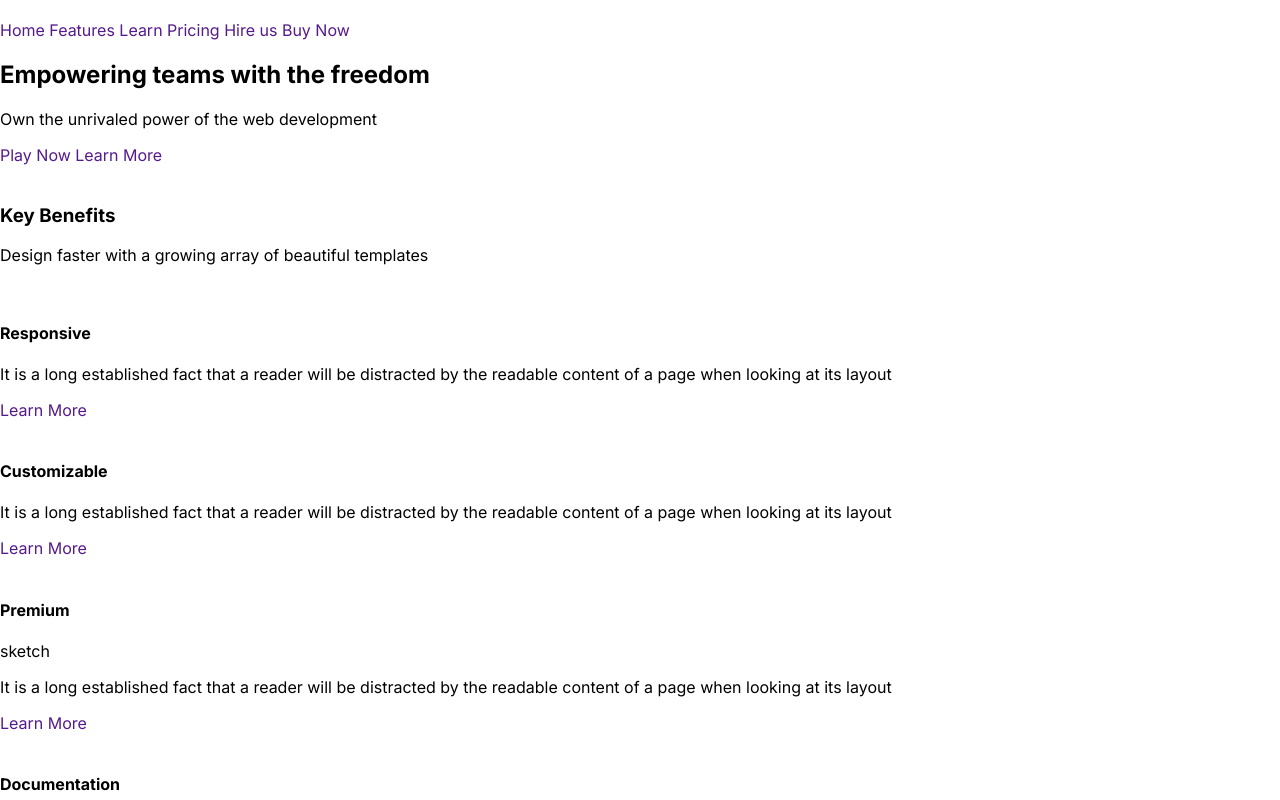
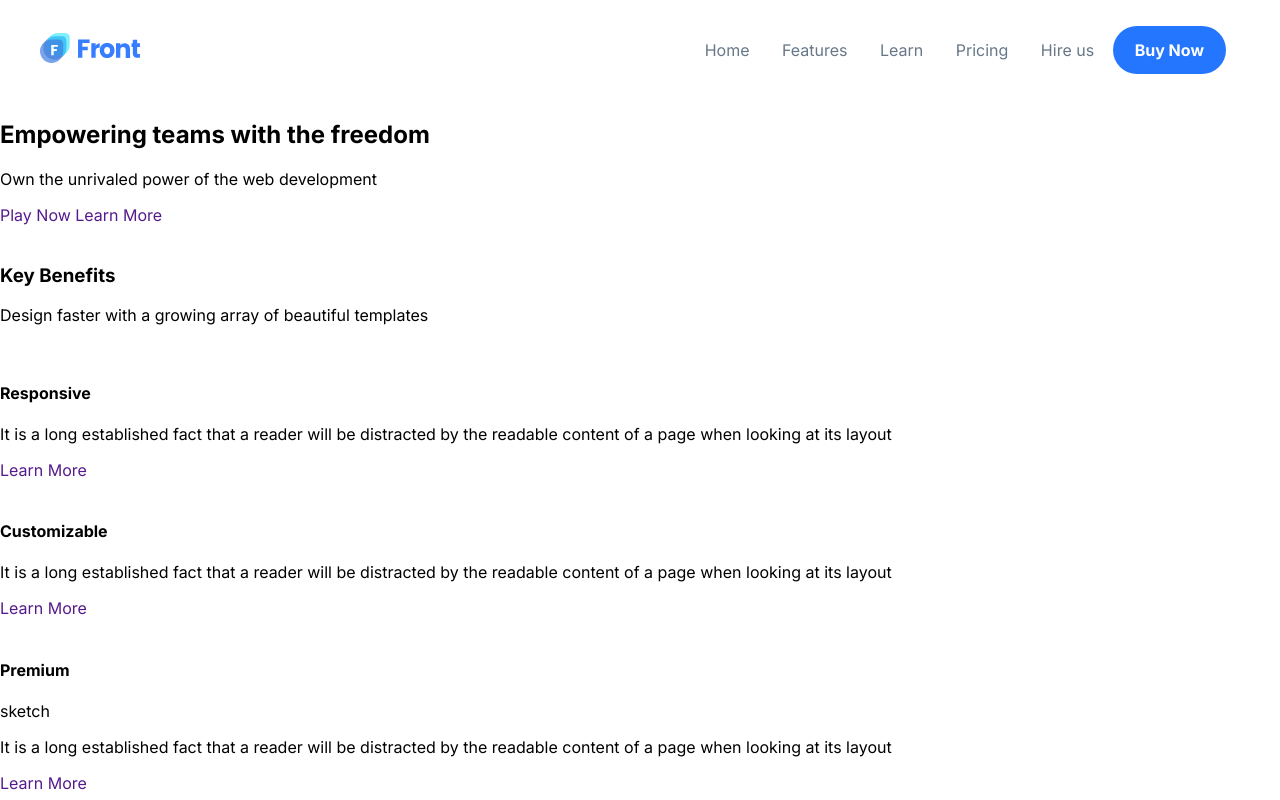
Before and after one commit to jpmllr89/saas, a plain HTML site: page index.html in a window 1280 px wide. Shown: the top 800 px of the page. Drawn offline with Linux system fonts and the light colour scheme.

Commit message:
Style navbar
added padding to links, padding navbar, added a button class

```diff
--- a/default.css
+++ b/default.css
@@ -36,6 +36,7 @@
 
 *{
   font-family: 'Inter', sans-serif;
+  box-sizing: border-box;
 }
 
 body{
@@ -49,3 +50,12 @@ a{
 ul li{
   list-style-type: none;
 }
+
+/* button styles or highlights */
+.btn-1{
+  color: var(--white);
+  background-color: var(--link);
+  border-radius: 25px;
+  padding: var(--size-14) var(--size-22);
+  font-weight: 700;
+}
--- a/index.html
+++ b/index.html
@@ -5,8 +5,8 @@
   <meta http-equiv="X-UA-Compatible" content="IE=edge">
   <meta name="viewport" content="width=device-width, initial-scale=1.0">
   <title>Document</title>
+  <link rel="stylesheet" href="main.css">
   <link rel="stylesheet" href="default.css">
-  <link rel="stylesheet" href="main.css">
   <link rel="stylesheet" href="responsive.css">
   <link rel="preconnect" href="https://fonts.googleapis.com">
 <link rel="preconnect" href="https://fonts.gstatic.com" crossorigin>
@@ -18,7 +18,7 @@
   <nav>
     <div class="navbar">
       <div class="navbar-logo">
-        <img src="" alt="">
+        <img src="assets/project_logo/logo.svg" alt="">
       </div>
       <div class="navbar-links">
         <a href="">Home</a>
@@ -26,7 +26,7 @@
         <a href="">Learn</a>
         <a href="">Pricing</a>
         <a href="">Hire us</a>
-        <a href="">Buy Now</a>
+        <a href="" class="btn-1">Buy Now</a>
       </div>
     </div>
   </nav>
--- a/main.css
+++ b/main.css
@@ -0,0 +1,28 @@
+/* Navbar */
+
+.navbar{
+  display: flex;
+  flex-direction: row;
+  width: 100%;
+  justify-content: space-between;
+  align-items: center;
+  background-color: transparent;
+  padding: var(--size-20) var(--size-40);
+}
+
+.navbar-logo{
+  width: var(--size-100);
+}
+
+.navbar-logo img{
+  width: 100%;
+}
+
+.navbar-links a:not(:last-child){
+  padding: var(--size-14);
+  color: var(--font-color-main);
+}
+
+.navbar-links{
+  padding: var(--size-20) var(--size-14);
+}
```
